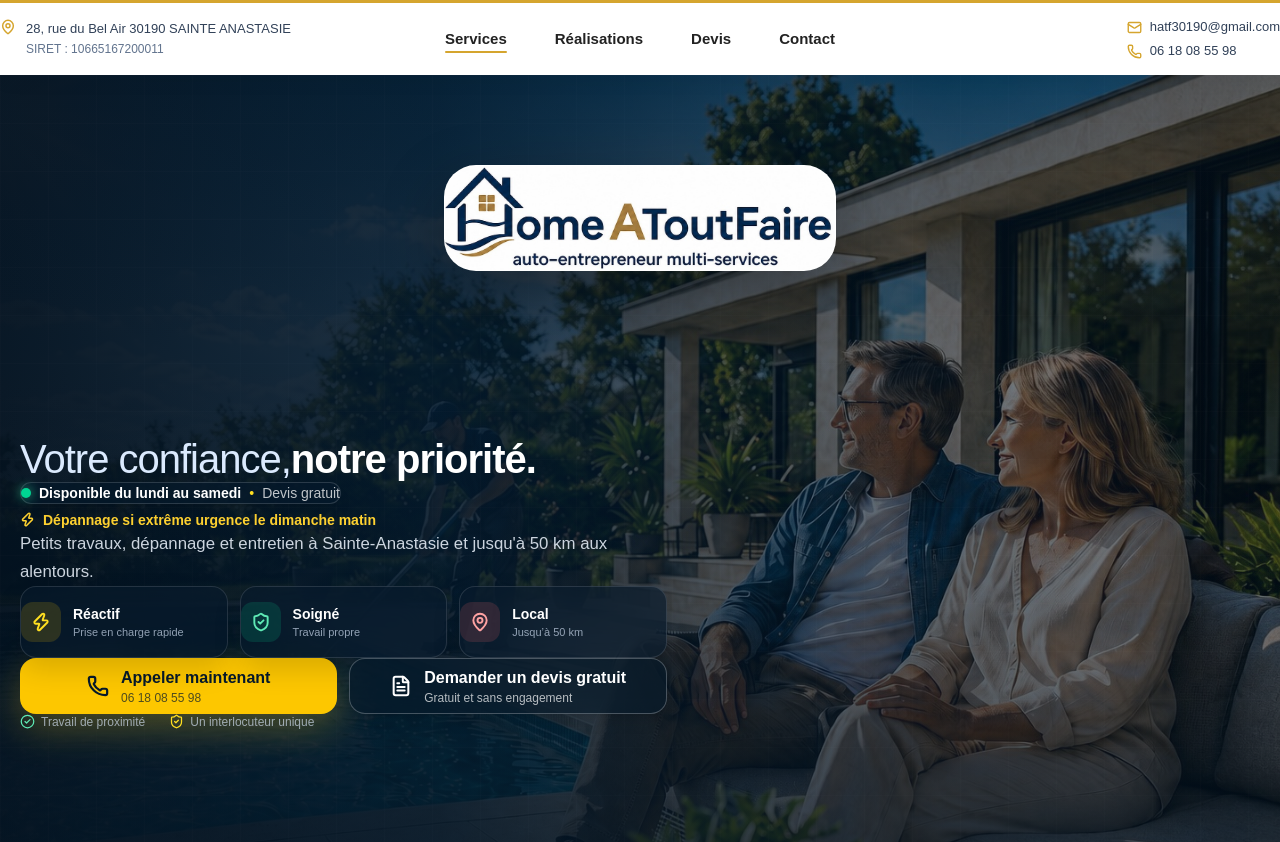
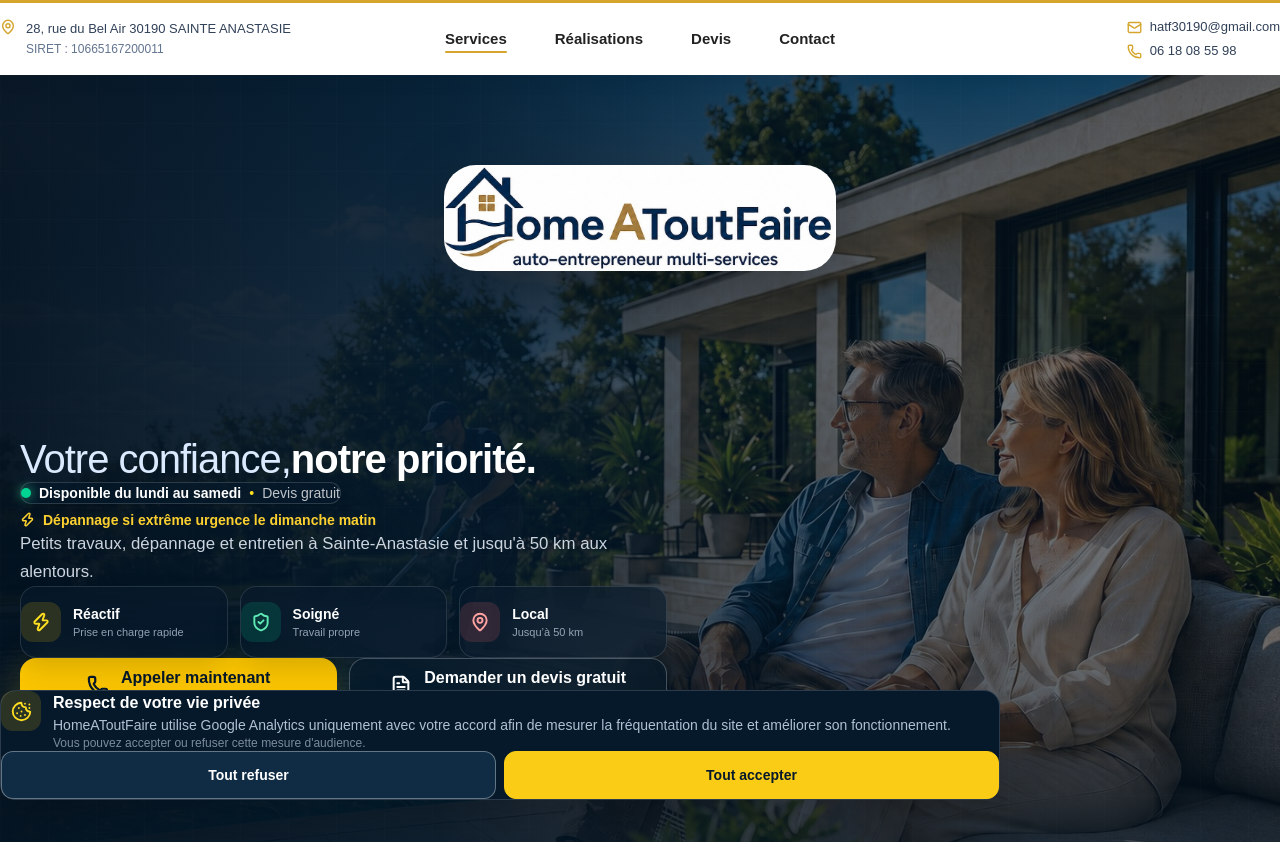
Before and after one commit to Thibal45/homeatoutfaire-premium, a Next.js app: page / in a window 1280 px wide. Shown: the top 842 px of the page. Built offline with nearby package versions, Linux system fonts and the light colour scheme.

Commit message:
Ajout du consentement cookies et Google Analytics

```diff
--- /dev/null
+++ b/app/components/CookieConsent.tsx
@@ -0,0 +1,220 @@
+"use client";
+
+import { useEffect, useState } from "react";
+import Script from "next/script";
+import { Cookie } from "lucide-react";
+
+const GA_MEASUREMENT_ID = "G-W93SKYD01D";
+const CONSENT_KEY = "homeatoutfaire-cookie-consent";
+
+type ConsentChoice = "granted" | "denied" | null;
+
+function deleteGoogleAnalyticsCookies() {
+  const cookieNames = document.cookie
+    .split(";")
+    .map((cookie) => cookie.split("=")[0].trim())
+    .filter(
+      (name) =>
+        name === "_ga" ||
+        name.startsWith("_ga_") ||
+        name === "_gid" ||
+        name === "_gat",
+    );
+
+  const hostname = window.location.hostname;
+  const domainParts = hostname.split(".");
+
+  const possibleDomains = [
+    hostname,
+    `.${hostname}`,
+    domainParts.length >= 2
+      ? `.${domainParts.slice(-2).join(".")}`
+      : hostname,
+  ];
+
+  cookieNames.forEach((name) => {
+    document.cookie = `${name}=; Max-Age=0; path=/; SameSite=Lax`;
+
+    possibleDomains.forEach((domain) => {
+      document.cookie = `${name}=; Max-Age=0; path=/; domain=${domain}; SameSite=Lax`;
+    });
+  });
+}
+
+export default function CookieConsent() {
+  const [consent, setConsent] = useState<ConsentChoice>(null);
+  const [isReady, setIsReady] = useState(false);
+  const [showBanner, setShowBanner] = useState(false);
+
+  useEffect(() => {
+    const timer = window.setTimeout(() => {
+      const savedConsent = window.localStorage.getItem(CONSENT_KEY);
+
+      if (savedConsent === "granted" || savedConsent === "denied") {
+        setConsent(savedConsent);
+        setShowBanner(false);
+      } else {
+        setConsent(null);
+        setShowBanner(true);
+      }
+
+      setIsReady(true);
+    }, 0);
+
+    return () => {
+      window.clearTimeout(timer);
+    };
+  }, []);
+
+  function acceptAnalytics() {
+    window.localStorage.setItem(CONSENT_KEY, "granted");
+    setConsent("granted");
+    setShowBanner(false);
+  }
+
+  function refuseAnalytics() {
+    const previousConsent = window.localStorage.getItem(CONSENT_KEY);
+
+    window.localStorage.setItem(CONSENT_KEY, "denied");
+    setConsent("denied");
+    setShowBanner(false);
+
+    deleteGoogleAnalyticsCookies();
+
+    if (previousConsent === "granted") {
+      window.location.reload();
+    }
+  }
+
+  function reopenPreferences() {
+    setShowBanner(true);
+  }
+
+  if (!isReady) {
+    return null;
+  }
+
+  return (
+    <>
+      {/* GOOGLE ANALYTICS */}
+      {consent === "granted" && (
+        <>
+          <Script
+            id="google-consent-init"
+            strategy="afterInteractive"
+            dangerouslySetInnerHTML={{
+              __html: `
+                window.dataLayer = window.dataLayer || [];
+
+                function gtag() {
+                  dataLayer.push(arguments);
+                }
+
+                gtag('consent', 'default', {
+                  'analytics_storage': 'denied',
+                  'ad_storage': 'denied',
+                  'ad_user_data': 'denied',
+                  'ad_personalization': 'denied'
+                });
+
+                gtag('consent', 'update', {
+                  'analytics_storage': 'granted',
+                  'ad_storage': 'denied',
+                  'ad_user_data': 'denied',
+                  'ad_personalization': 'denied'
+                });
+
+                gtag('js', new Date());
+                gtag('config', '${GA_MEASUREMENT_ID}');
+              `,
+            }}
+          />
+
+          <Script
+            id="google-analytics"
+            src={`https://www.googletagmanager.com/gtag/js?id=${GA_MEASUREMENT_ID}`}
+            strategy="afterInteractive"
+          />
+        </>
+      )}
+
+      {/* BANDEAU DE CONSENTEMENT */}
+      {showBanner && (
+        <div
+          role="dialog"
+          aria-modal="true"
+          aria-label="Préférences de cookies"
+          className="fixed inset-x-0 bottom-0 z-[9999] p-3"
+        >
+          <div className="mx-auto w-full max-w-[1000px] rounded-2xl border border-white/15 bg-[#06192B] shadow-2xl">
+            <div className="p-4">
+              <div className="flex items-start gap-3">
+                <div className="flex h-10 w-10 shrink-0 items-center justify-center rounded-xl bg-yellow-400/15 text-yellow-300">
+                  <Cookie size={21} strokeWidth={2.1} />
+                </div>
+
+                <div className="min-w-0 flex-1">
+                  <h2 className="text-base font-bold text-white">
+                    Respect de votre vie privée
+                  </h2>
+
+                  <p className="mt-1 text-sm leading-5 text-blue-100/80">
+                    HomeAToutFaire utilise Google Analytics uniquement avec
+                    votre accord afin de mesurer la fréquentation du site et
+                    améliorer son fonctionnement.
+                  </p>
+
+                  <p className="mt-1 text-xs leading-4 text-blue-100/55">
+                    Vous pouvez accepter ou refuser cette mesure
+                    d&apos;audience.
+                  </p>
+                </div>
+              </div>
+
+              {/* BOUTONS TOUJOURS VISIBLES */}
+              <div className="mt-4 flex w-full flex-col gap-2 sm:flex-row">
+                <button
+                  type="button"
+                  onClick={refuseAnalytics}
+                  className="min-h-[48px] flex-1 rounded-xl px-4 py-3 text-sm font-bold"
+                  style={{
+                    backgroundColor: "#102C44",
+                    color: "#FFFFFF",
+                    border: "1px solid rgba(255,255,255,0.35)",
+                  }}
+                >
+                  Tout refuser
+                </button>
+
+                <button
+                  type="button"
+                  onClick={acceptAnalytics}
+                  className="min-h-[48px] flex-1 rounded-xl px-4 py-3 text-sm font-bold"
+                  style={{
+                    backgroundColor: "#FACC15",
+                    color: "#06192B",
+                    border: "1px solid #FACC15",
+                  }}
+                >
+                  Tout accepter
+                </button>
+              </div>
+            </div>
+          </div>
+        </div>
+      )}
+
+      {/* MODIFIER LE CHOIX */}
+      {!showBanner && (
+        <button
+          type="button"
+          onClick={reopenPreferences}
+          aria-label="Gérer mes préférences de cookies"
+          className="fixed bottom-3 left-1/2 z-[100] -translate-x-1/2 rounded-full border border-slate-300 bg-white px-3 py-1.5 text-xs font-semibold text-[#082E50] shadow-md"
+        >
+          Gérer mes cookies
+        </button>
+      )}
+    </>
+  );
+}
--- a/app/layout.tsx
+++ b/app/layout.tsx
@@ -1,6 +1,7 @@
 import type { Metadata } from "next";
 import { Analytics } from "@vercel/analytics/next";
 import { SpeedInsights } from "@vercel/speed-insights/next";
+import CookieConsent from "./components/CookieConsent";
 import "./globals.css";
 
 const siteUrl = "https://www.homeatoutfaire30.fr";
@@ -103,6 +104,9 @@ export default function RootLayout({
     <html lang="fr">
       <body>
         {children}
+
+        <CookieConsent />
+
         <Analytics />
         <SpeedInsights />
       </body>
```
